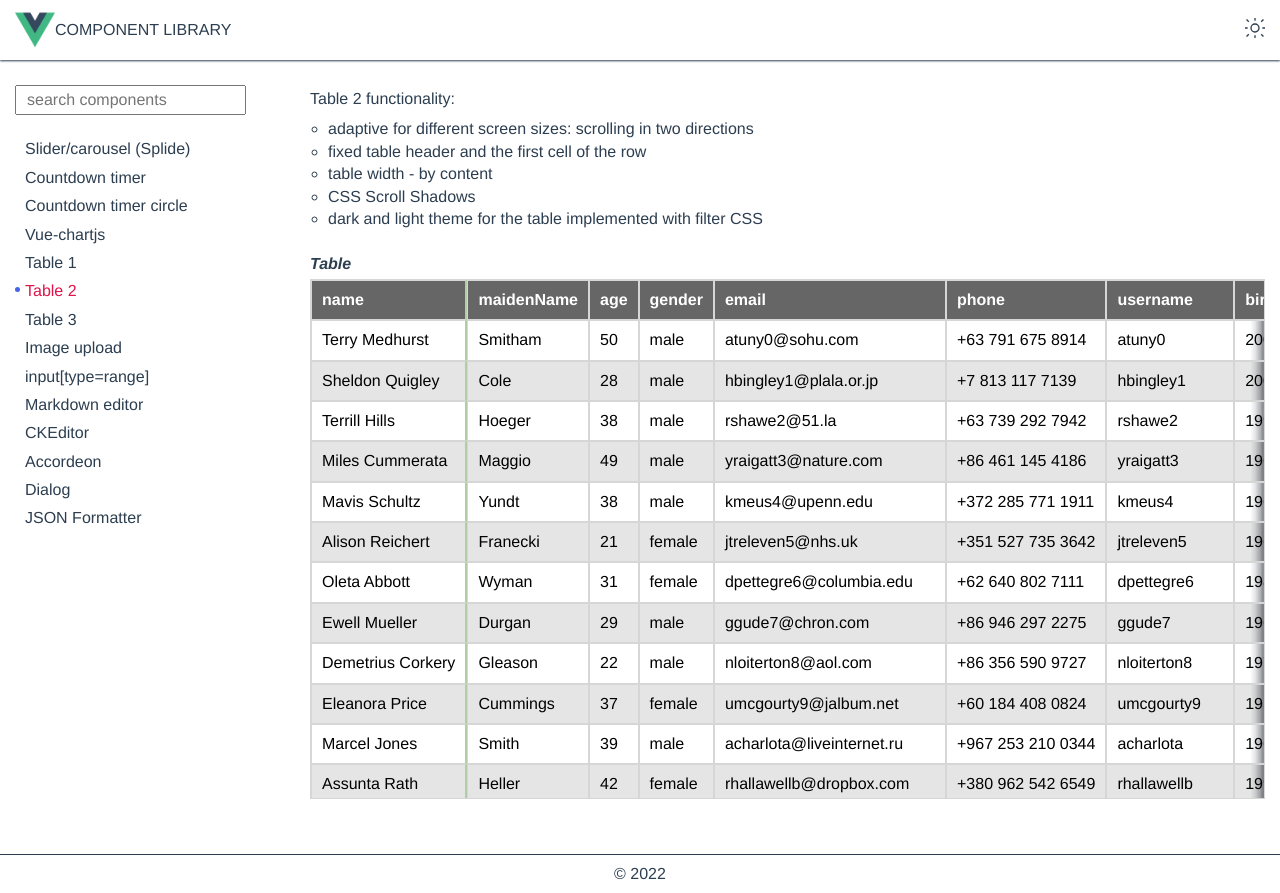
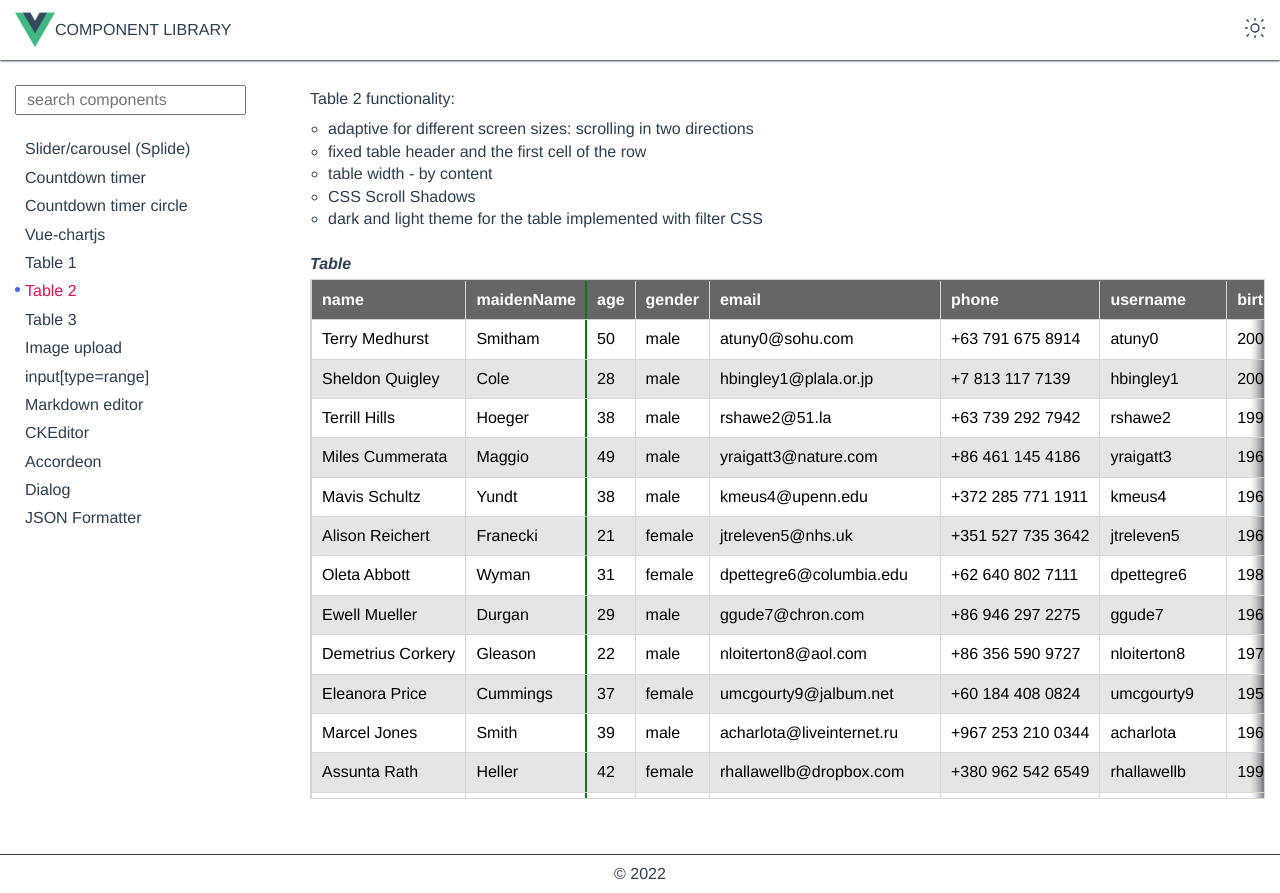
Before and after one commit to StadnikAndrey/component-library, a Vue app: page /table-2 in a window 1280 px wide. Built offline with nearby package versions, Linux system fonts and the light colour scheme.

Commit message:
fix table-2

```diff
--- a/src/views/Table2.vue
+++ b/src/views/Table2.vue
@@ -16,8 +16,8 @@
     <table class="table" ref="tableRef">
       <thead class="t-head-fixed">
         <tr>
-          <th scope="row">name</th>
-          <th>maidenName</th>
+          <th>name</th>
+          <th scope="row">maidenName</th>
           <th>age</th>
           <th>gender</th>
           <th>email</th>
@@ -44,8 +44,8 @@
       </thead>
       <tbody>
         <tr v-for="(row, index) in table" :key="index">
-          <td scope="row">{{ row.firstName }} {{ row.lastName }}</td>
-          <td>{{ row.maidenName }}</td>
+          <td>{{ row.firstName }} {{ row.lastName }}</td>
+          <td scope="row">{{ row.maidenName }}</td>
           <td>{{ row.age }}</td>
           <td>{{ row.gender }}</td>
           <td>{{ row.email }}</td>
@@ -205,7 +205,7 @@ li {
 }
 
 .table {
-  border-spacing: 0;
+  border-collapse: collapse;
   margin: 0;
   color: #000;
 }
@@ -216,7 +216,6 @@ li {
   text-align: left;
   border: 1px solid #d6d6d6;
   white-space: nowrap;
-  overflow: hidden;
 }
 .table th {
   background-color: #666;
@@ -236,6 +235,9 @@ li {
 }
 .table tr:hover {
   background-color: #b5c5c5 !important;
+  & td[scope="row"] {
+    background-color: #b5c5c5 !important;
+  }
 }
 /* Fixed Headers */
 thead.t-head-fixed {
@@ -244,13 +246,40 @@ thead.t-head-fixed {
   top: 0;
   z-index: map-get($zindex, t_head_fixed);
 }
+thead.t-head-fixed::before {
+  content: "";
+  position: absolute;
+  top: 0;
+  width: 100%;
+  height: 1px;
+  background-color: #666;
+}
 td[scope="row"],
 th[scope="row"] {
   position: -webkit-sticky;
   position: sticky;
   left: 0;
   z-index: map-get($zindex, scope_row);
-  border-right: 2px solid rgb(175 205 167);
+}
+td[scope="row"]::after,
+th[scope="row"]::after {
+  content: "";
+  position: absolute;
+  top: 0;
+  right: -1px;
+  bottom: 0;
+  width: 2px;
+  background-color: green;
+}
+td[scope="row"]::before,
+th[scope="row"]::before {
+  content: "";
+  position: absolute;
+  top: 0;
+  left: -1px;
+  bottom: 0;
+  width: 1px;
+  background-color: #d6d6d6;
 }
 
 .dark .wrap-table {
```
Also changed, not shown: YY_components_for_library.txt.
